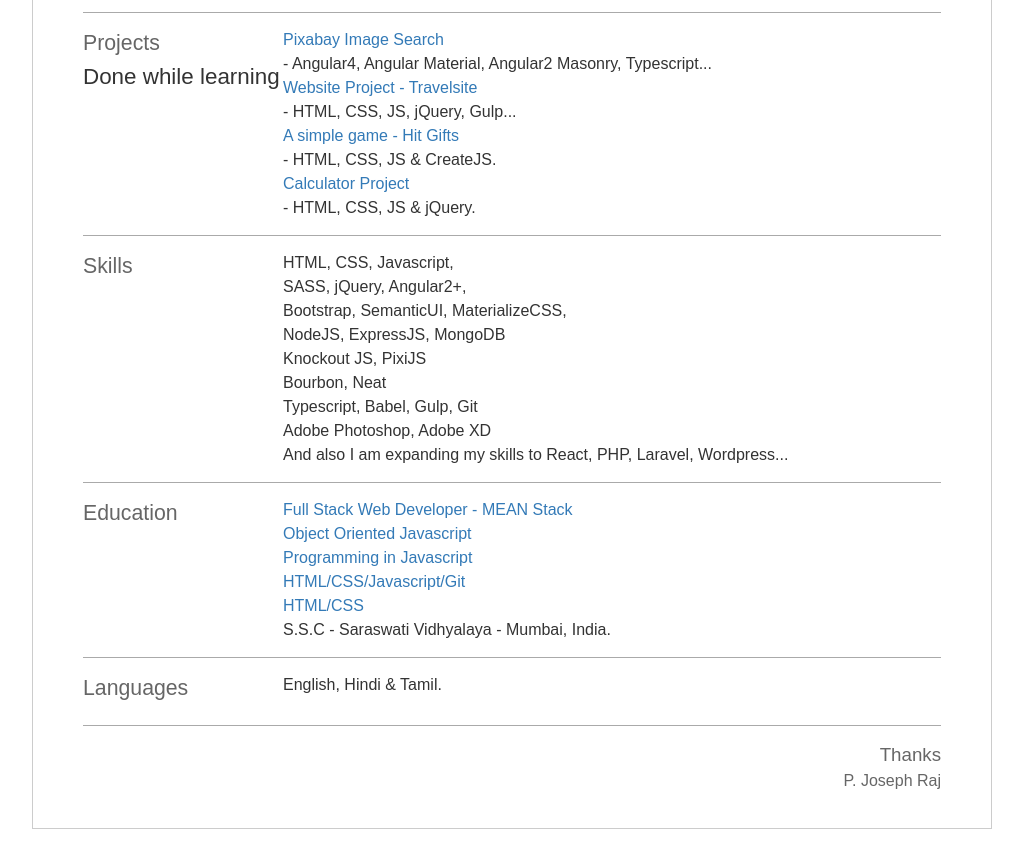
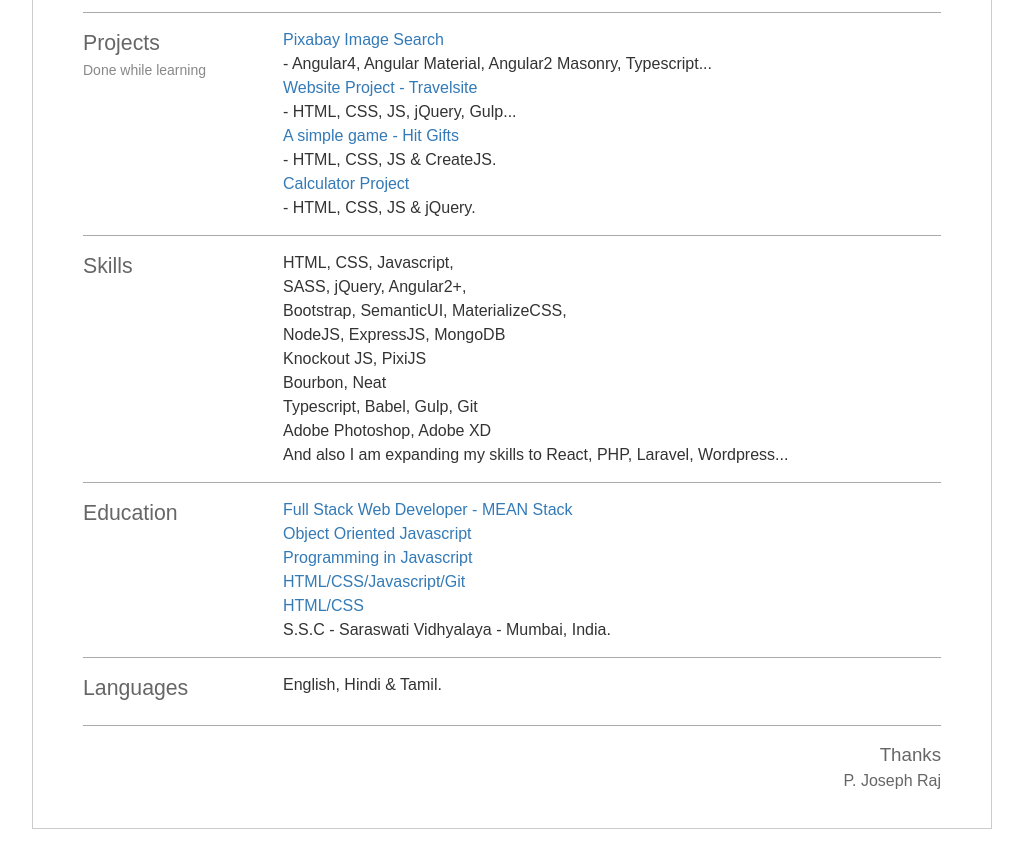
Before and after one commit to pjosephraj/pjosephraj.github.io, a plain HTML site: page index.html in a window 1280 px wide. Shown: the part 1250-2109 px from the top of the page, without its empty margins (128-1151 px from the left). Drawn offline with Linux system fonts and the light colour scheme; a web font is replaced by a local one.

Commit message:
Update style.css

```diff
--- a/style.css
+++ b/style.css
@@ -92,6 +92,11 @@ h2 {
 .left {
     font-size: 1.4em;
     margin-bottom: 5px;
+}
+
+.skills-text {
+    font-size: 1rem;
+    color: #888;
 }
 
 .right {
```
